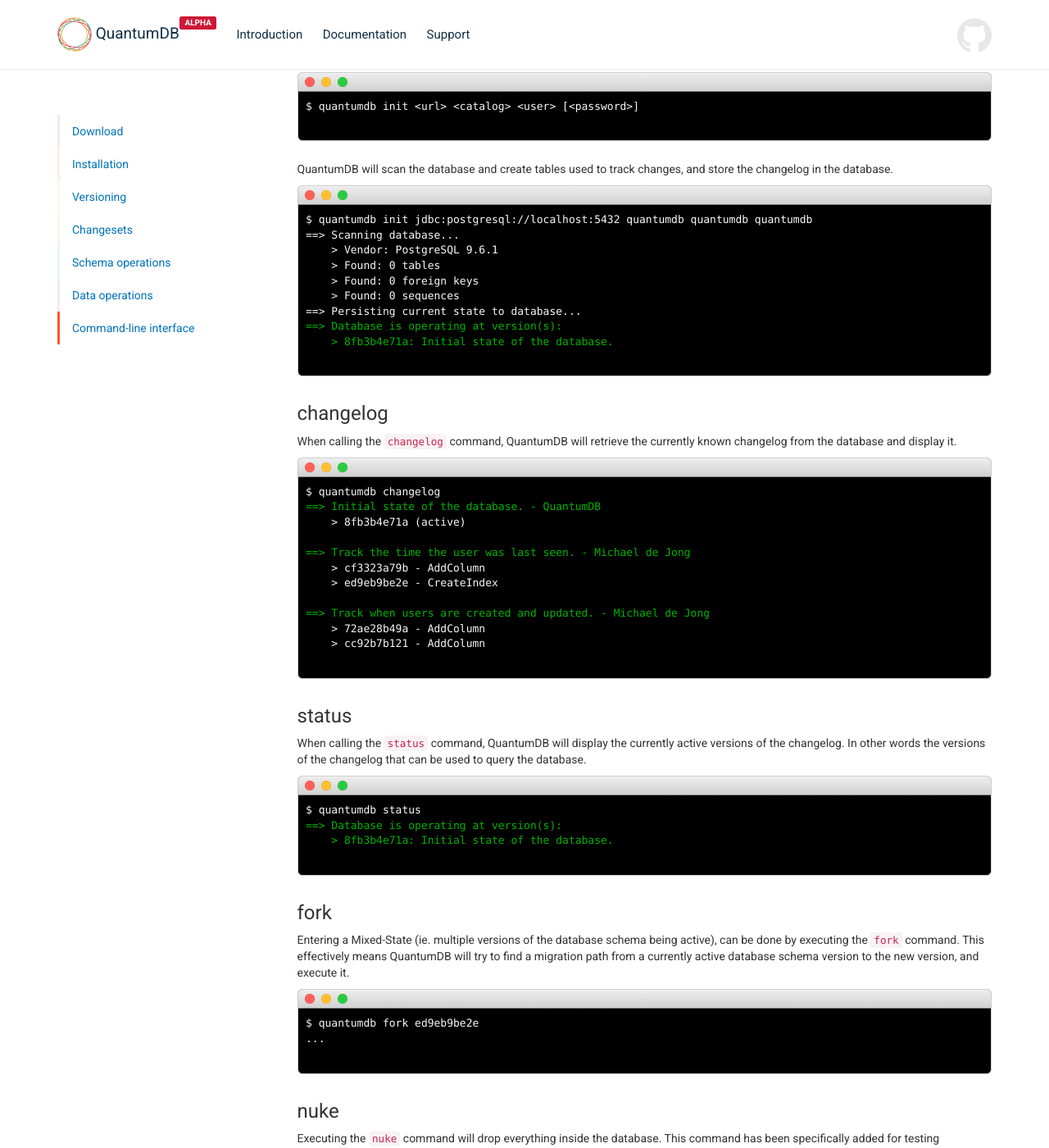
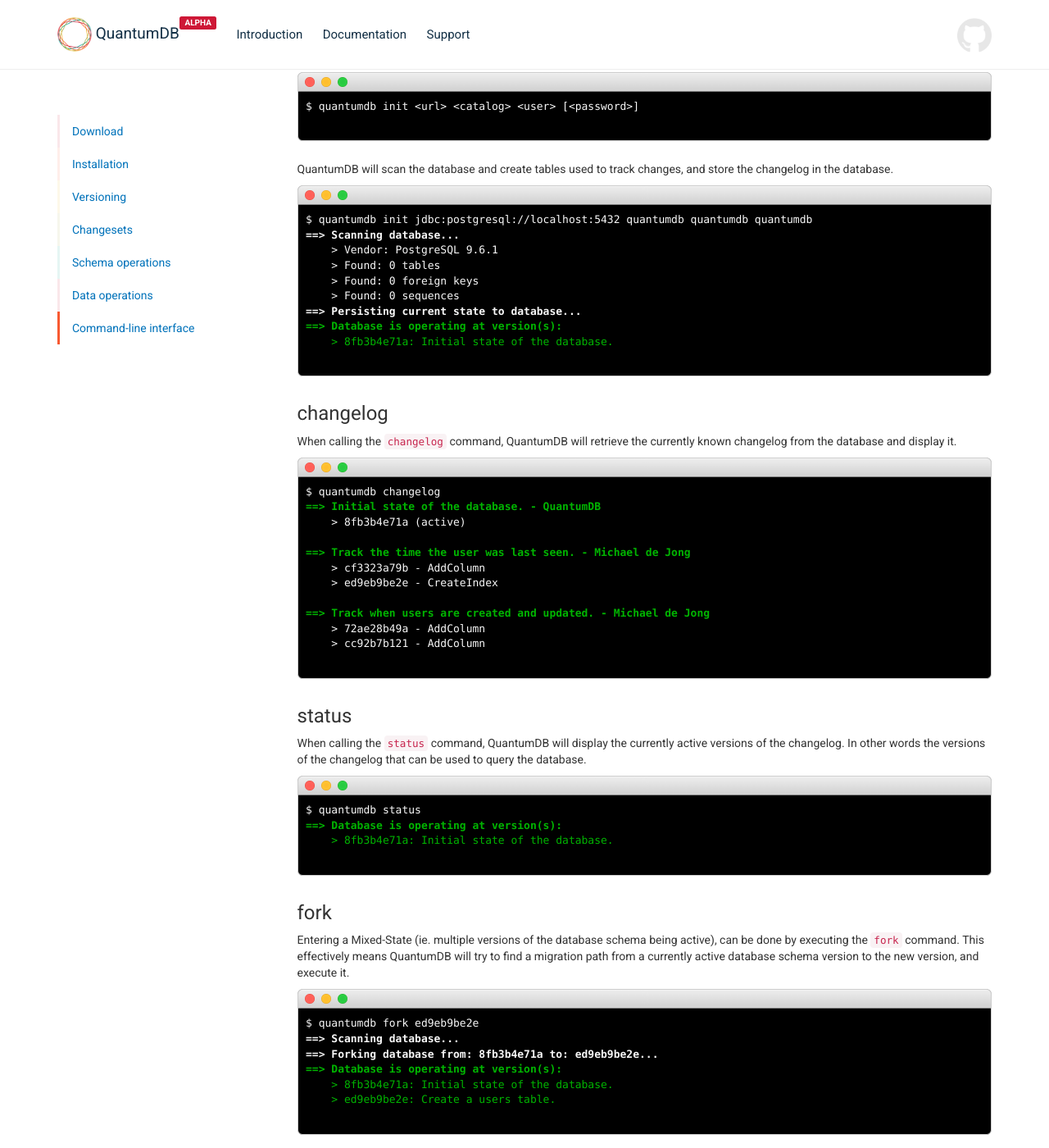
Before and after one commit to quantumdb/quantumdb, a Jekyll site: the page built from docs/docs/0.2/index.html, in a window 1280 px wide and 1400 px high, scrolled down 6024 px. Shown: the whole window at 82% size. Built offline with Jekyll 4.4.1, drawn with Linux system fonts in a browser that asks for light colours; nearby versions of some CDN libraries; Markdown is read by kramdown in place of the engine named in the settings; some of the changed text lies outside the part shown.

Commit message:
Minor improvements to the docs.

```diff
--- a/docs/assets/css/main.scss
+++ b/docs/assets/css/main.scss
@@ -98,7 +98,7 @@ a {
 }
 
 pre.code {
-  border-radius: 8px;
+  border-radius: 4px;
   background-color: #2b2b2b;
   color: #f8f8f8;
 
--- a/docs/docs/0.2/index.html
+++ b/docs/docs/0.2/index.html
@@ -296,13 +296,13 @@ changelog.addChangeSet("Michael de Jong",
             the database.</p>
 
             <pre class="terminal">$ quantumdb init jdbc:postgresql://localhost:5432 quantumdb quantumdb quantumdb
-==> Scanning database...
+<strong>==> Scanning database...</strong>
     > Vendor: PostgreSQL 9.6.1
     > Found: 0 tables
     > Found: 0 foreign keys
     > Found: 0 sequences
-==> Persisting current state to database...
-<span class="green">==> Database is operating at version(s):
+<strong>==> Persisting current state to database...</strong>
+<span class="green"><strong>==> Database is operating at version(s):</strong>
     > 8fb3b4e71a: Initial state of the database.</span></pre>
 
             <h3>changelog</h3>
@@ -310,14 +310,14 @@ changelog.addChangeSet("Michael de Jong",
                 from the database and display it.</p>
 
             <pre class="terminal">$ quantumdb changelog
-<span class="green">==> Initial state of the database. - QuantumDB</span>
+<span class="green"><strong>==> Initial state of the database. - QuantumDB</strong></span>
     > 8fb3b4e71a (active)
 
-<span class="green">==> Track the time the user was last seen. - Michael de Jong</span>
+<span class="green"><strong>==> Track the time the user was last seen. - Michael de Jong</strong></span>
     > cf3323a79b - AddColumn
     > ed9eb9be2e - CreateIndex
 
-<span class="green">==> Track when users are created and updated. - Michael de Jong</span>
+<span class="green"><strong>==> Track when users are created and updated. - Michael de Jong</strong></span>
     > 72ae28b49a - AddColumn
     > cc92b7b121 - AddColumn</pre>
 
@@ -326,7 +326,7 @@ changelog.addChangeSet("Michael de Jong",
                 the changelog. In other words the versions of the changelog that can be used to query the database.</p>
 
             <pre class="terminal">$ quantumdb status
-<span class="green">==> Database is operating at version(s):
+<span class="green"><strong>==> Database is operating at version(s):</strong>
     > 8fb3b4e71a: Initial state of the database.</span></pre>
 
             <h3>fork</h3>
@@ -335,7 +335,11 @@ changelog.addChangeSet("Michael de Jong",
                 path from a currently active database schema version to the new version, and execute it.</p>
 
             <pre class="terminal">$ quantumdb fork ed9eb9be2e
-...</pre>
+<strong>==> Scanning database...</strong>
+<strong>==> Forking database from: 8fb3b4e71a to: ed9eb9be2e...</strong>
+<span class="green"><strong>==> Database is operating at version(s):</strong>
+    > 8fb3b4e71a: Initial state of the database.
+    > ed9eb9be2e: Create a users table.</span></pre>
 
             <h3>nuke</h3>
             <p>Executing the <code>nuke</code> command will drop everything inside the database. This command has been
@@ -351,7 +355,7 @@ changelog.addChangeSet("Michael de Jong",
                 another active database schema version.</p>
 
             <pre class="terminal">$ quantumdb drop 8fb3b4e71a
-<span class="green">==> Database is operating at version(s):
+<span class="green"><strong>==> Database is operating at version(s):</strong>
     > ed9eb9be2e: Track the time the user was last seen.</span></pre>
 
             <h3>query</h3>
```
